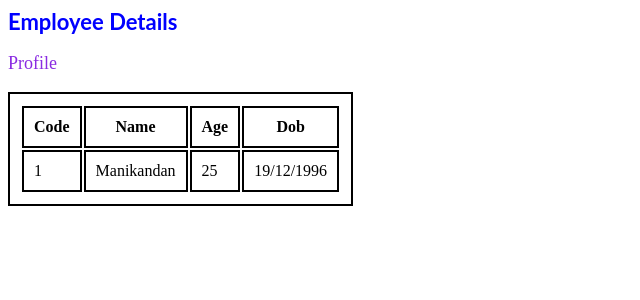
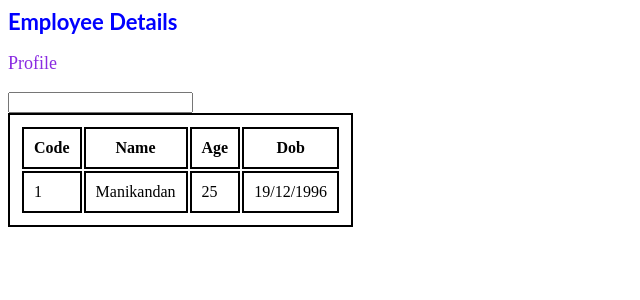
Before and after one commit to ManikandanKumarkp/template-component, an Angular app: page / in a window 1280 px wide. Shown: the top 300 px of the page, without its empty margins (0-640 px from the left). Built offline with nearby package versions, Linux system fonts and the light colour scheme.

Commit message:
1 file modified

```diff
--- a/src/app/Employee/employee.component.html
+++ b/src/app/Employee/employee.component.html
@@ -1,4 +1,6 @@
 <p>Profile</p>
+
+<input type="radio button">
 <table>
   <tr>
 <th> Code  </th>
```
